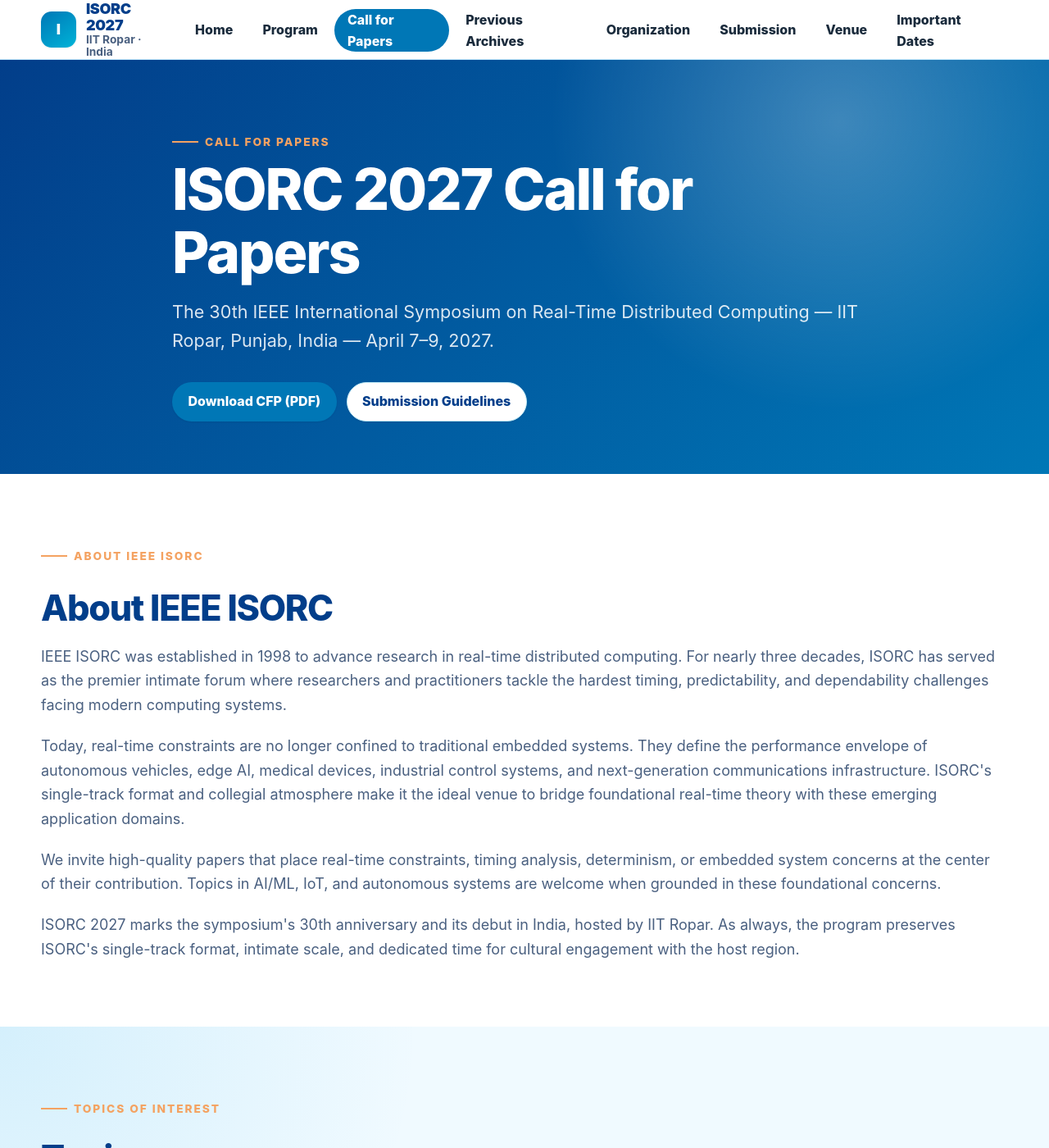
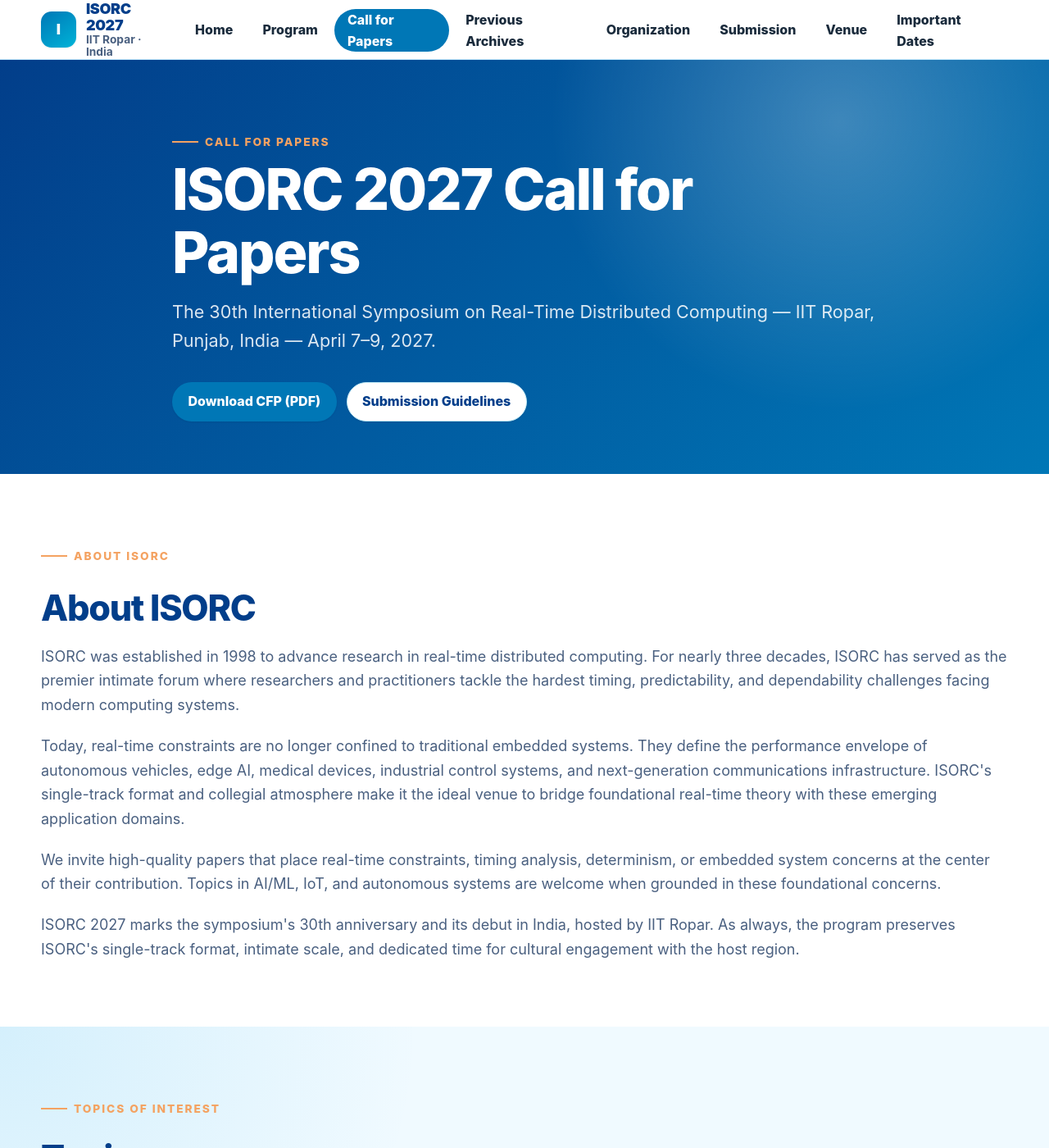
Before and after one commit to isorc2027/isorc2027.github.io, a Jekyll site: the page built from call-for-papers.md, in a window 1280 px wide and 1400 px high. Shown: the whole window at 82% size. Built offline with Jekyll 4.4.1, drawn with Linux system fonts in a browser that asks for light colours; some of the changed text lies outside the part shown.

Commit message:
Remove IEEE from conference name; add HotCRP section and PC chairs to submission page

```diff
--- a/_config.yml
+++ b/_config.yml
@@ -1,7 +1,7 @@
 title: "ISORC 2027"
-long_title: "30th IEEE International Symposium on Real-Time Distributed Computing"
-tagline: "The 30th IEEE International Symposium on Real-Time Distributed Computing"
-description: "Official website for the 30th IEEE International Symposium on Real-Time Distributed Computing (ISORC 2027), hosted by IIT Ropar, India, April 7-9, 2027."
+long_title: "30th International Symposium on Real-Time Distributed Computing"
+tagline: "The 30th International Symposium on Real-Time Distributed Computing"
+description: "Official website for the 30th International Symposium on Real-Time Distributed Computing (ISORC 2027), hosted by IIT Ropar, India, April 7-9, 2027."
 url: https://isorc2027.github.io
 baseurl: ""
 
@@ -9,7 +9,7 @@
 timezone: "Asia/Kolkata"
 
 conference:
-  name: "30th IEEE International Symposium on Real-Time Distributed Computing"
+  name: "30th International Symposium on Real-Time Distributed Computing"
   short_name: "ISORC 2027"
   edition: "30th"
   dates: "April 7-9, 2027"
--- a/call-for-papers.md
+++ b/call-for-papers.md
@@ -1,7 +1,7 @@
 ---
 layout: default
 title: Call for Papers
-description: Call for Papers for ISORC 2027 — 30th IEEE International Symposium on Real-Time Distributed Computing, IIT Ropar, India.
+description: Call for Papers for ISORC 2027 — 30th International Symposium on Real-Time Distributed Computing, IIT Ropar, India.
 permalink: /call-for-papers/
 ---
 
@@ -9,7 +9,7 @@
   <div class="container page-hero__content">
     <p class="eyebrow">Call for Papers</p>
     <h1 id="page-title">ISORC 2027 Call for Papers</h1>
-    <p>The 30th IEEE International Symposium on Real-Time Distributed Computing — IIT Ropar, Punjab, India — April 7–9, 2027.</p>
+    <p>The 30th International Symposium on Real-Time Distributed Computing — IIT Ropar, Punjab, India — April 7–9, 2027.</p>
     <div class="page-hero__actions">
       {% if site.conference.cfp_available %}
         <a class="button button--primary" href="{{ site.conference.cfp_pdf | relative_url }}" target="_blank" rel="noopener">Download CFP (PDF)</a>
@@ -23,9 +23,9 @@
 
 <section class="section" aria-labelledby="about-title">
   <div class="container prose">
-    <p class="eyebrow">About IEEE ISORC</p>
-    <h2 id="about-title">About IEEE ISORC</h2>
-    <p>IEEE ISORC was established in 1998 to advance research in real-time distributed computing. For nearly three decades, ISORC has served as the premier intimate forum where researchers and practitioners tackle the hardest timing, predictability, and dependability challenges facing modern computing systems.</p>
+    <p class="eyebrow">About ISORC</p>
+    <h2 id="about-title">About ISORC</h2>
+    <p>ISORC was established in 1998 to advance research in real-time distributed computing. For nearly three decades, ISORC has served as the premier intimate forum where researchers and practitioners tackle the hardest timing, predictability, and dependability challenges facing modern computing systems.</p>
     <p>Today, real-time constraints are no longer confined to traditional embedded systems. They define the performance envelope of autonomous vehicles, edge AI, medical devices, industrial control systems, and next-generation communications infrastructure. ISORC's single-track format and collegial atmosphere make it the ideal venue to bridge foundational real-time theory with these emerging application domains.</p>
     <p>We invite high-quality papers that place real-time constraints, timing analysis, determinism, or embedded system concerns at the center of their contribution. Topics in AI/ML, IoT, and autonomous systems are welcome when grounded in these foundational concerns.</p>
     <p>ISORC 2027 marks the symposium's 30th anniversary and its debut in India, hosted by IIT Ropar. As always, the program preserves ISORC's single-track format, intimate scale, and dedicated time for cultural engagement with the host region.</p>
@@ -37,7 +37,7 @@
     <div class="section__header">
       <p class="eyebrow">Topics of Interest</p>
       <h2 id="topics-title">Topics</h2>
-      <p>IEEE ISORC 2027 invites papers on all aspects of real-time distributed computing technology, including, but not limited to:</p>
+      <p>ISORC 2027 invites papers on all aspects of real-time distributed computing technology, including, but not limited to:</p>
     </div>
     <ul class="topic-list">
       <li><strong>Real-Time and Embedded System Architectures:</strong> Hardware/software co-design, real-time operating systems, hypervisors for RT, time-predictable processors and memory, microcontroller and SoC platforms.</li>
```
Also changed, not shown: index.md (+1 -1 lines), 4 other files.
